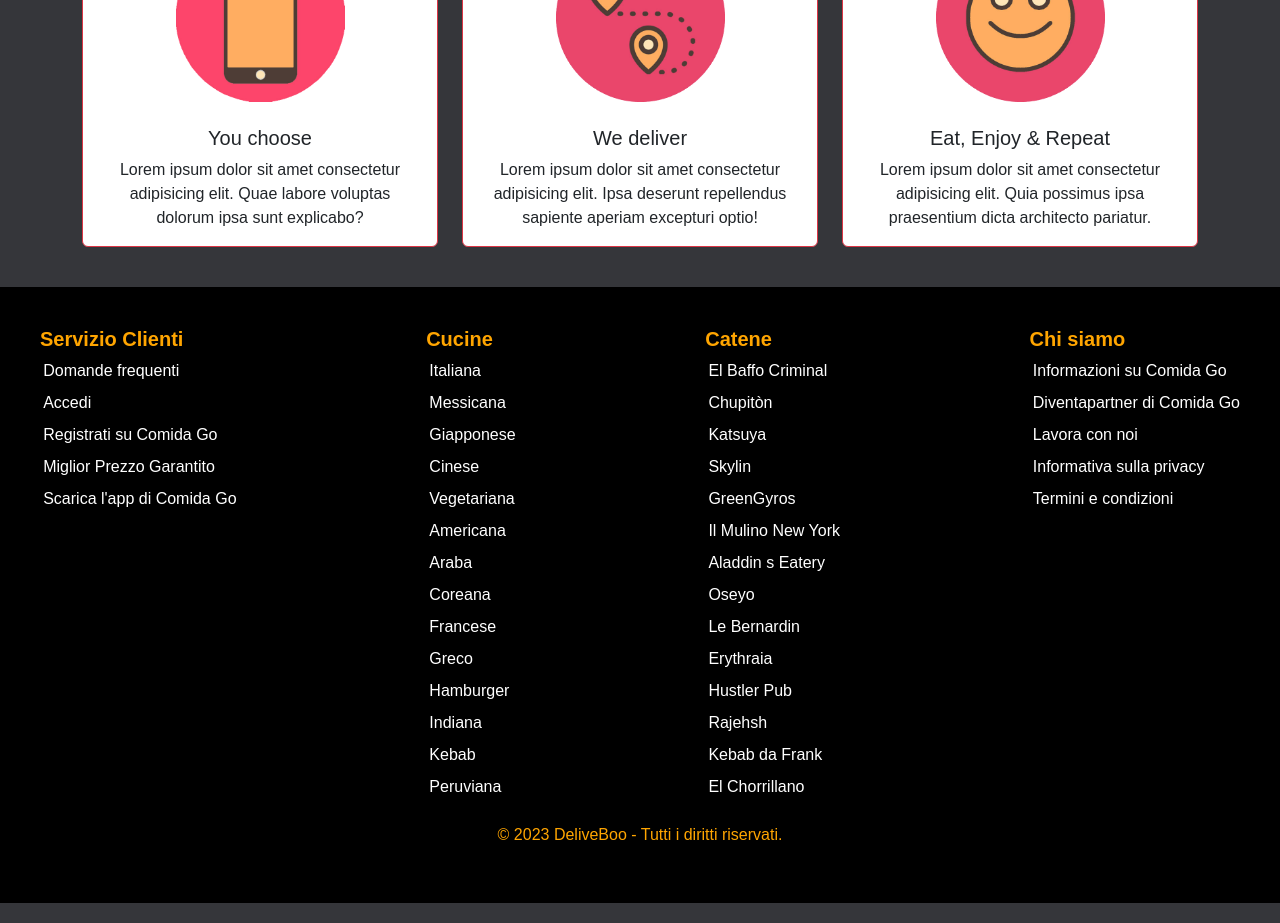
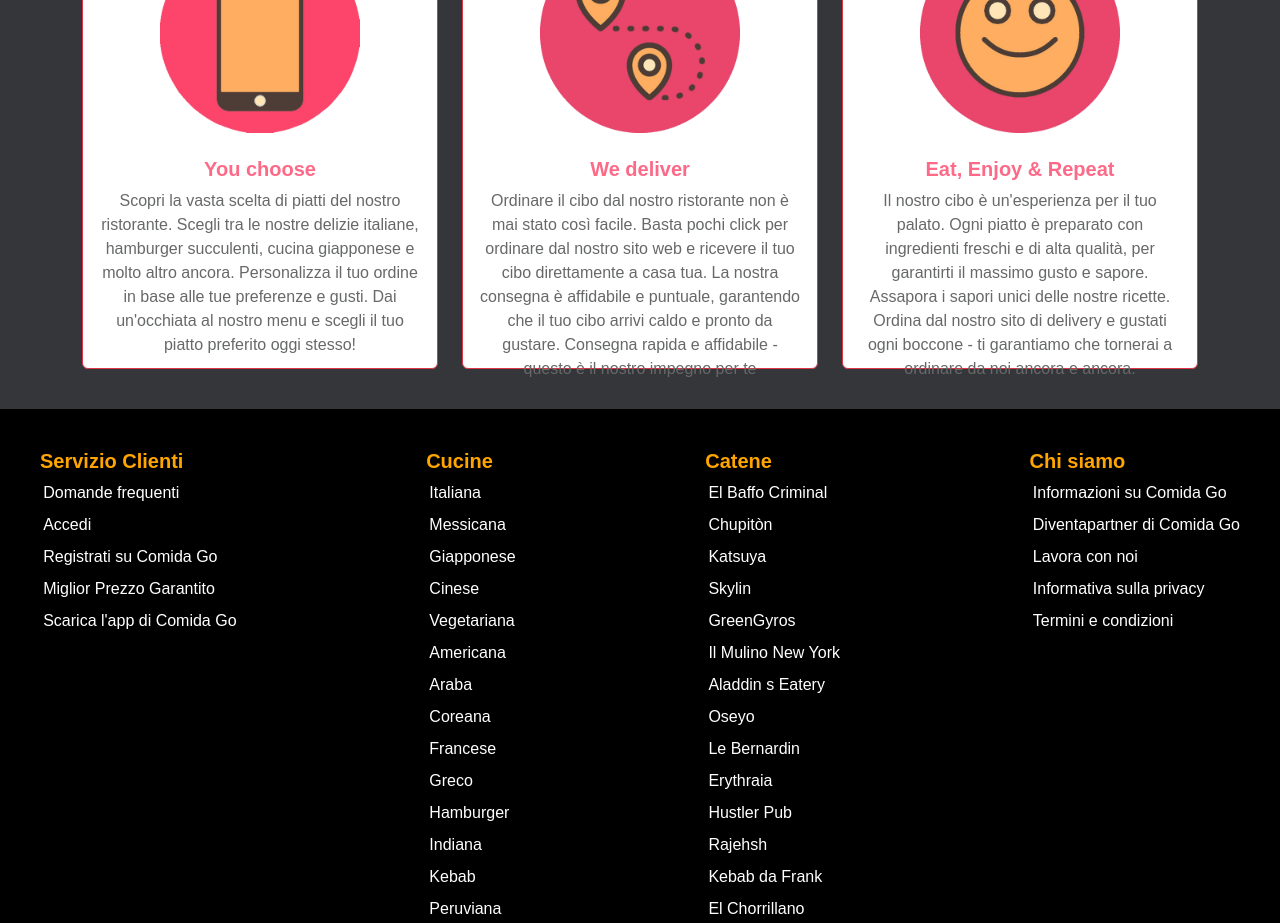
Before and after one commit to D4riu5/DeliveBoo-front-end, a Vue app: page / in a window 1280 px wide. Shown: the part 1500-2423 px from the top of the page. Built offline with nearby package versions, Linux system fonts and the light colour scheme; no server answers.

Commit message:
Modifiche scritte Component3

```diff
--- a/src/components/Component3.vue
+++ b/src/components/Component3.vue
@@ -33,9 +33,11 @@ export default {
                             </div>
 
                             <div class="card-body">
-                                <h5 class="card-title text-center">You choose</h5>
-                                <p class="card-text text-center">Lorem ipsum dolor sit amet consectetur adipisicing elit.
-                                    Quae labore voluptas dolorum ipsa sunt explicabo?</p>
+                                <h5 class="card-title text-center"><strong>You choose</strong></h5>
+                                <p class="card-text text-center">Scopri la vasta scelta di piatti del nostro ristorante.
+                                    Scegli tra le nostre delizie italiane, hamburger succulenti, cucina giapponese e molto altro ancora.
+                                    Personalizza il tuo ordine in base alle tue preferenze e gusti.
+                                    Dai un'occhiata al nostro menu e scegli il tuo piatto preferito oggi stesso!</p>
                             </div>
                         </div>
                     </div>
@@ -47,9 +49,11 @@ export default {
                             </div>
 
                             <div class="card-body">
-                                <h5 class="card-title text-center">We deliver</h5>
-                                <p class="card-text text-center">Lorem ipsum dolor sit amet consectetur adipisicing elit.
-                                    Ipsa deserunt repellendus sapiente aperiam excepturi optio!</p>
+                                <h5 class="card-title text-center"><strong>We deliver</strong></h5>
+                                <p class="card-text text-center">Ordinare il cibo dal nostro ristorante non è mai stato così facile.
+                                    Basta pochi click per ordinare dal nostro sito web e ricevere il tuo cibo direttamente a casa tua.
+                                    La nostra consegna è affidabile e puntuale, garantendo che il tuo cibo arrivi caldo e pronto da gustare.
+                                    Consegna rapida e affidabile - questo è il nostro impegno per te</p>
                             </div>
                         </div>
                     </div>
@@ -61,9 +65,11 @@ export default {
                             </div>
 
                             <div class="card-body">
-                                <h5 class="card-title text-center">Eat, Enjoy & Repeat</h5>
-                                <p class="card-text text-center">Lorem ipsum dolor sit amet consectetur adipisicing elit.
-                                    Quia possimus ipsa praesentium dicta architecto pariatur.</p>
+                                <h5 class="card-title text-center"><strong>Eat, Enjoy & Repeat</strong></h5>
+                                <p class="card-text text-center">Il nostro cibo è un'esperienza per il tuo palato.
+                                    Ogni piatto è preparato con ingredienti freschi e di alta qualità, per garantirti il massimo gusto e sapore.
+                                    Assapora i sapori unici delle nostre ricette.
+                                    Ordina dal nostro sito di delivery e gustati ogni boccone - ti garantiamo che tornerai a ordinare da noi ancora e ancora.</p>
                             </div>
                         </div>
                     </div>
@@ -77,13 +83,25 @@ export default {
 main {
 
     img {
-        width: 50%;
-        height: 50%;
+        width: 200px;
+        height: 200px;
     }
 
-    .card:hover {
-        transform: scale(1.1);
-        transition: 0.3s ease;
+    .card {
+        height: 445px;
+
+        &:hover {
+            transform: scale(1.1);
+            transition: 0.3s ease;
+        }
+    }
+
+    h5 {
+        color: rgba($color: #fc456a, $alpha: 0.8);
+    }
+
+    p {
+        color: #676868;
     }
 }
 
--- a/src/pages/AboutUs.vue
+++ b/src/pages/AboutUs.vue
@@ -73,7 +73,7 @@ export default {
         p {
             font-size: 18px;
             line-height: 1.5;
-            color: $secondary-color;
+            color: $background-color;
             text-align: center;
             margin-bottom: 40px;
         }
```
